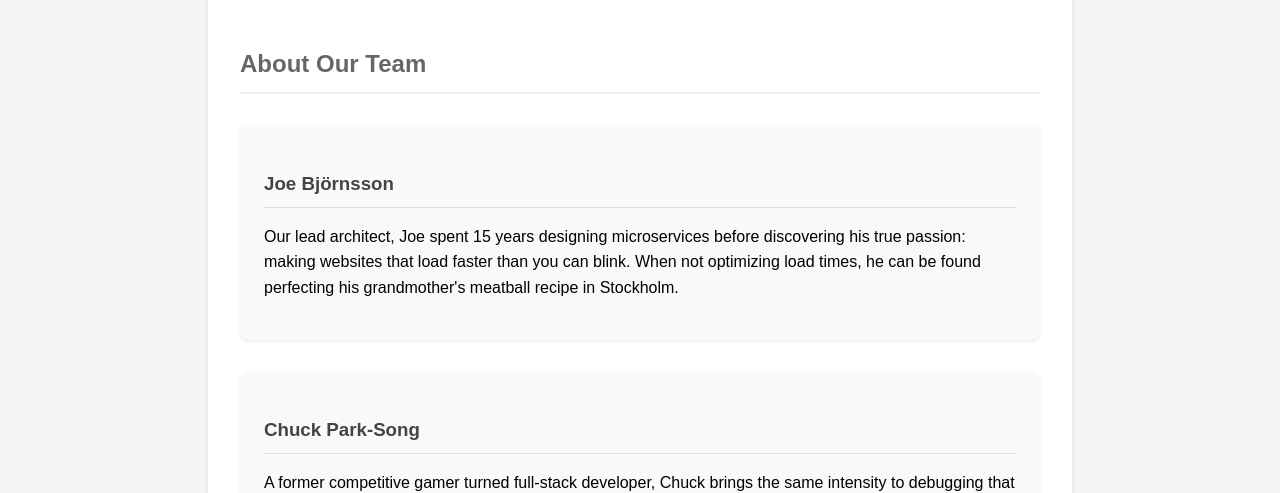
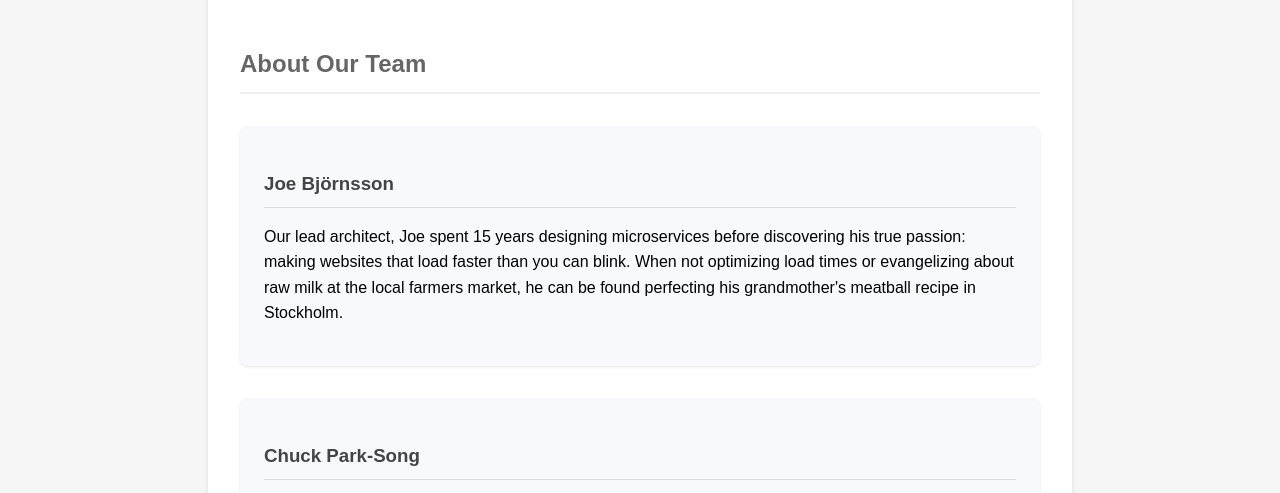
Before and after one commit to EmanuelNazareth/All-thingx-test, a plain HTML site: page index.html in a window 1280 px wide. Shown: the part 256-749 px from the top of the page. Drawn offline with Linux system fonts and the light colour scheme.

Commit message:
Update Joe's bio with raw milk reference

```diff
--- a/index.html
+++ b/index.html
@@ -28,7 +28,7 @@
             <div class="team-members">
                 <div class="team-member">
                     <h3>Joe Björnsson</h3>
-                    <p>Our lead architect, Joe spent 15 years designing microservices before discovering his true passion: making websites that load faster than you can blink. When not optimizing load times, he can be found perfecting his grandmother's meatball recipe in Stockholm.</p>
+                    <p>Our lead architect, Joe spent 15 years designing microservices before discovering his true passion: making websites that load faster than you can blink. When not optimizing load times or evangelizing about raw milk at the local farmers market, he can be found perfecting his grandmother's meatball recipe in Stockholm.</p>
                 </div>
 
                 <div class="team-member">
```
